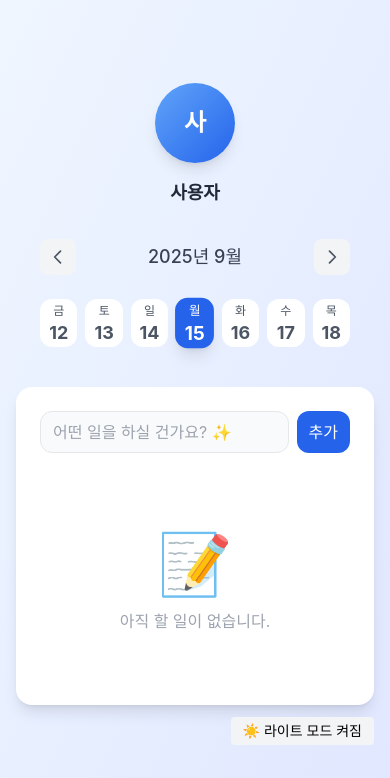
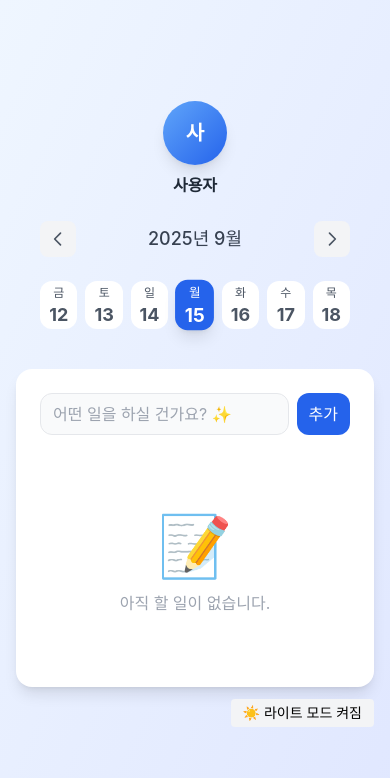
Before and after one commit to doyeonkim1997/react-ts-todolist, a React (Vite) app: page / in a window 390 px wide. Shown: the top 778 px of the page. Built offline with nearby package versions, Linux system fonts and the light colour scheme; a web font is replaced by a local one.

Commit message:
style(profile): adjust profile image size and spacing for mobile view

```diff
--- a/src/components/ProfileSection.tsx
+++ b/src/components/ProfileSection.tsx
@@ -8,8 +8,8 @@ export function ProfileSection({
   nickname,
 }: ProfileSectionProps) {
   return (
-    <div className="flex flex-col items-center mb-8">
-      <div className="w-20 h-20 rounded-full overflow-hidden mb-4 shadow-lg">
+    <div className="flex flex-col items-center mb-6 sm:mb-8">
+      <div className="w-16 h-16 sm:w-20 sm:h-20 rounded-full overflow-hidden mb-2 sm:mb-4 shadow-lg">
         {profileImage ? (
           <img
             src={profileImage}
@@ -24,13 +24,13 @@ export function ProfileSection({
           dark:from-blue-600 dark:to-blue-800
           transition-colors duration-300"
           >
-            <span className="text-white text-2xl font-bold">
+            <span className="text-white text-xl sm:text-2xl font-bold">
               {nickname.charAt(0).toUpperCase()}
             </span>
           </div>
         )}
       </div>
-      <h2 className="text-lg sm:text-xl md:text-2xl font-semibold text-gray-800 dark:text-gray-100 transition-colors duration-300">
+      <h2 className="text-base sm:text-xl md:text-2xl font-semibold text-gray-800 dark:text-gray-100 transition-colors duration-300">
         {nickname}
       </h2>
     </div>
```
